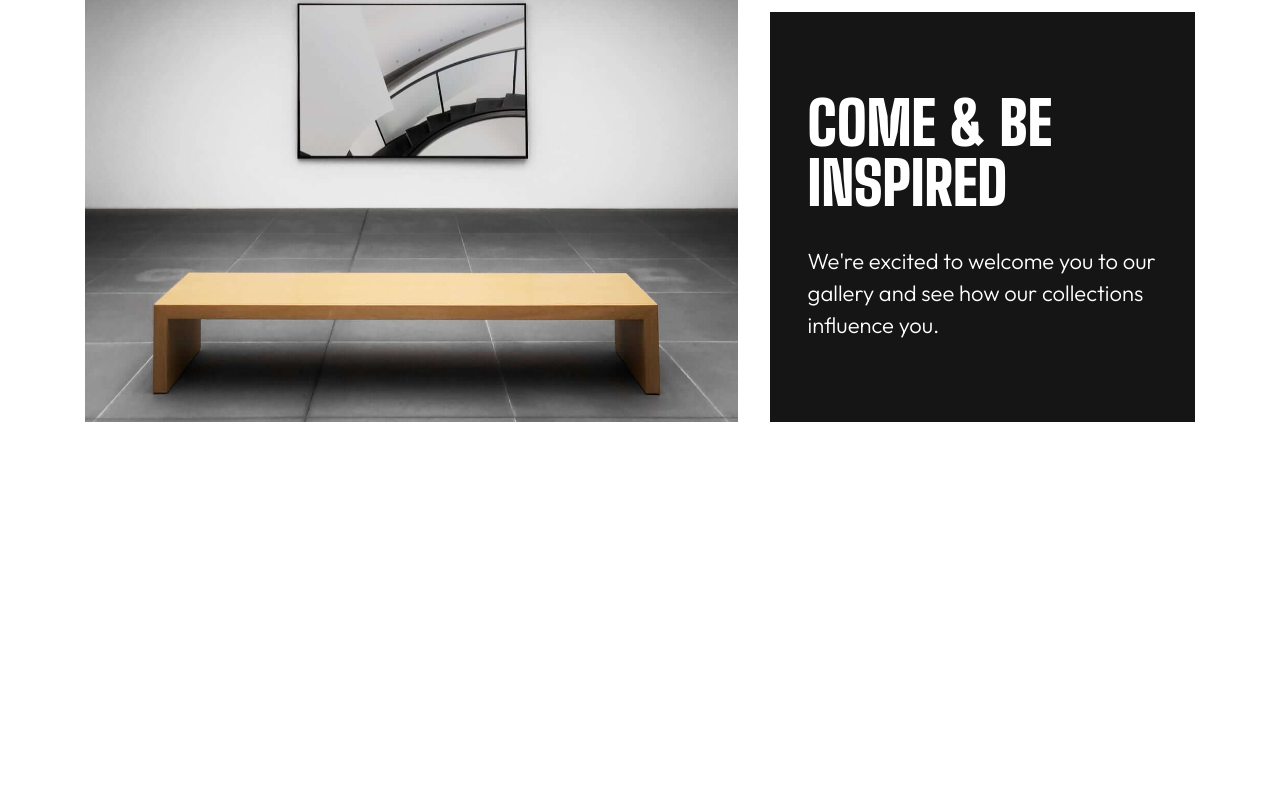
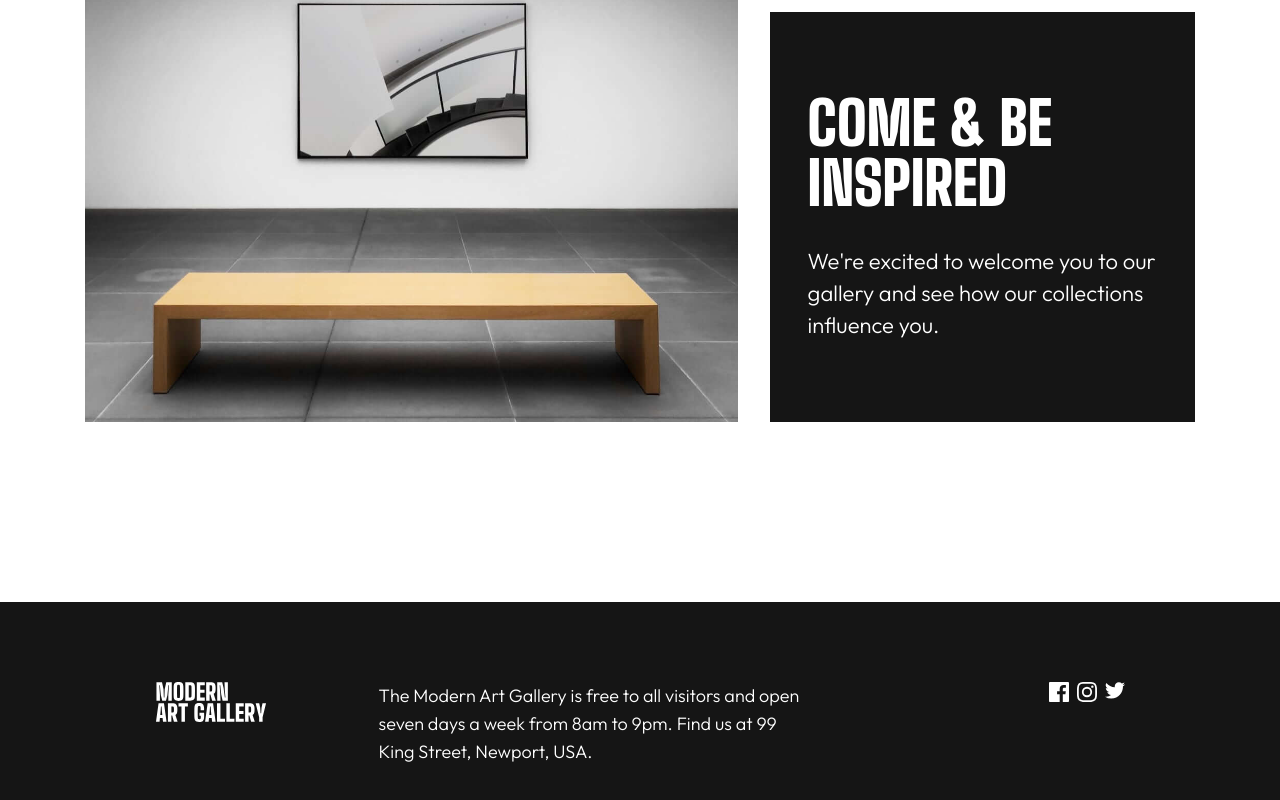
Before and after one commit to AldrinKP/art-gallery, a React (Vite) app: page / in a window 1280 px wide. Shown: the part 1742-2542 px from the top of the page. Built offline with nearby package versions, Linux system fonts and the light colour scheme.

Commit message:
Added value for new prop in Footer component

```diff
--- a/src/pages/Home.jsx
+++ b/src/pages/Home.jsx
@@ -9,7 +9,7 @@ const Home = () => {
 				<IntroSection />
 				<BentoSection />
 			</main>
-			<Footer />
+			<Footer bgColor="bg-almost-black" />
 		</>
 	);
 };
```
